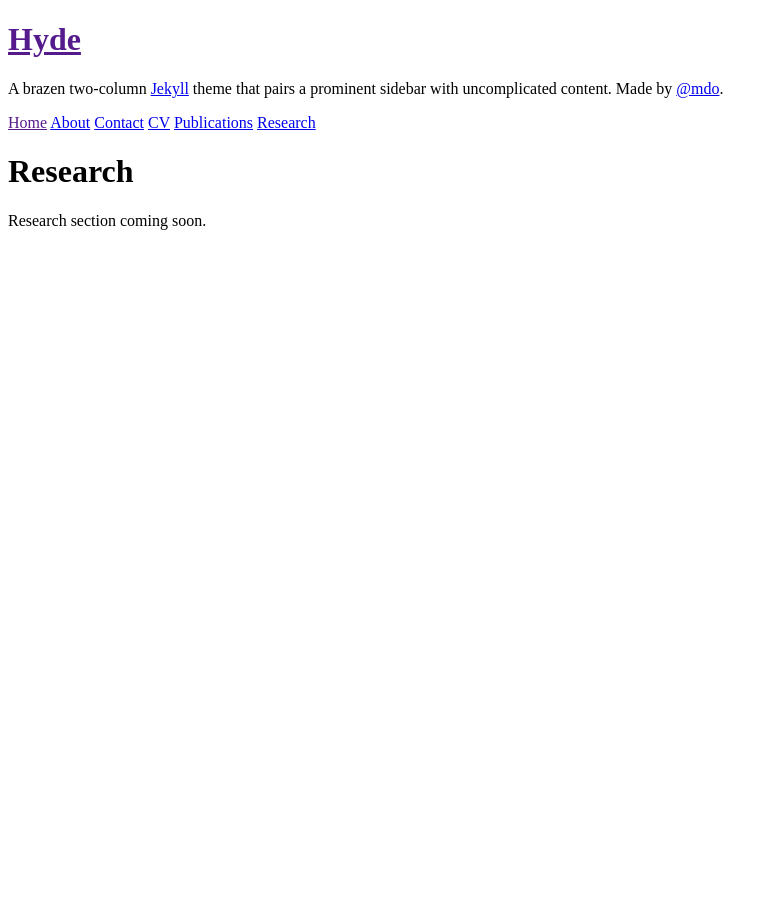
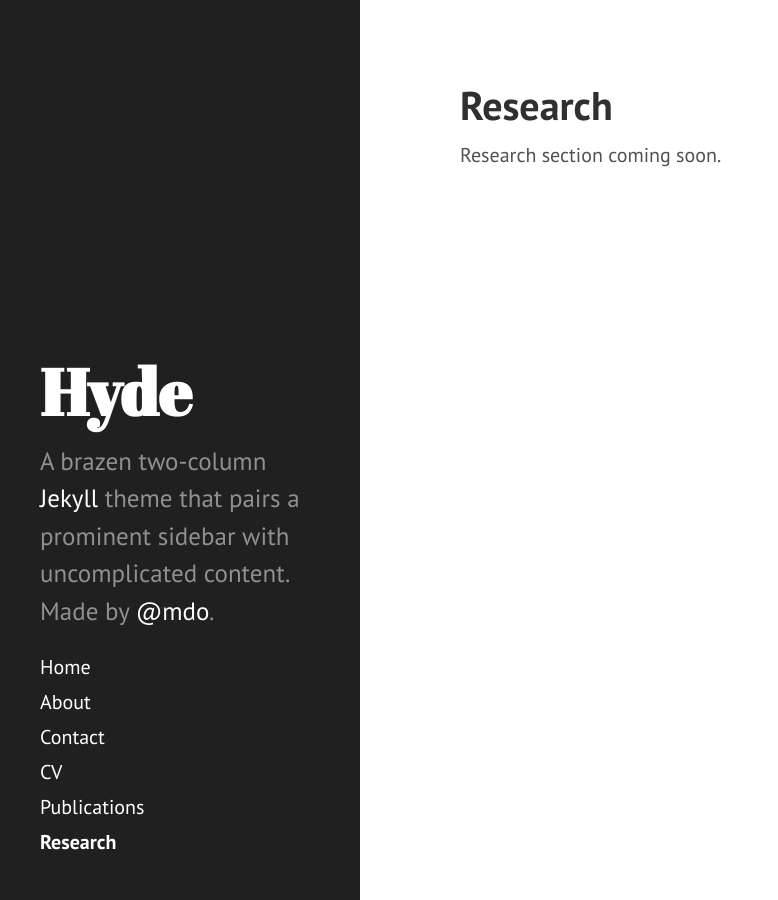
Before and after one commit to camrinbraun/camrinbraun.github.io, a Jekyll site: the page built from research.md, in a window 1280 px wide. Shown: the whole page, without its empty margins (0-778 px from the left). Built offline with Jekyll 4.4.1, drawn with Linux system fonts in a browser that asks for light colours; Markdown is read by kramdown in place of the engine named in the settings.

Commit message:
more changes to includes after github/pages-gem#460

```diff
--- a/_includes/head.html
+++ b/_includes/head.html
@@ -15,14 +15,14 @@
   </title>
 
   <!-- CSS -->
-  <link rel="stylesheet" href="{{ site.baseurl }}public/css/poole.css">
-  <link rel="stylesheet" href="{{ site.baseurl }}public/css/syntax.css">
-  <link rel="stylesheet" href="{{ site.baseurl }}public/css/hyde.css">
+  <link rel="stylesheet" href="{{ '/'' | relative_url }}public/css/poole.css">
+  <link rel="stylesheet" href="{{ '/'' | relative_url }}public/css/syntax.css">
+  <link rel="stylesheet" href="{{ '/'' | relative_url }}public/css/hyde.css">
   <link rel="stylesheet" href="http://fonts.googleapis.com/css?family=PT+Sans:400,400italic,700|Abril+Fatface">
 
   <!-- Icons -->
-  <link rel="apple-touch-icon-precomposed" sizes="144x144" href="{{ site.baseurl }}public/apple-touch-icon-144-precomposed.png">
-                                 <link rel="shortcut icon" href="{{ site.baseurl }}public/favicon.ico">
+  <link rel="apple-touch-icon-precomposed" sizes="144x144" href="{{ '/'' | relative_url }}public/apple-touch-icon-144-precomposed.png">
+                                 <link rel="shortcut icon" href="{{ '/'' | relative_url }}public/favicon.ico">
 
   <!-- RSS -->
   <link rel="alternate" type="application/rss+xml" title="RSS" href="/atom.xml">
--- a/_includes/sidebar.html
+++ b/_includes/sidebar.html
@@ -2,7 +2,7 @@
   <div class="container sidebar-sticky">
     <div class="sidebar-about">
       <h1>
-        <a href="{{ site.baseurl }}">
+        <a href="{{ '/'' | relative_url }}">
           {{ site.title }}
         </a>
       </h1>
@@ -10,7 +10,7 @@
     </div>
 
     <nav class="sidebar-nav">
-      <a class="sidebar-nav-item{% if page.url == site.baseurl %} active{% endif %}" href="{{ site.baseurl }}">Home</a>
+      <a class="sidebar-nav-item{% if page.url == '/' | relative_url %} active{% endif %}" href="{{ '/'' | relative_url }}">Home</a>
 
       {% comment %}
         The code below dynamically generates a sidebar nav of pages with
```
